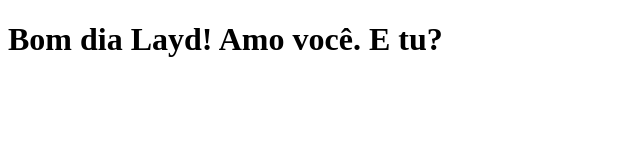
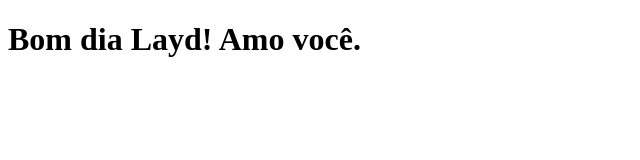
Before and after one commit to dbastosdev/clone-tabnews, a Next.js app: page / in a window 1280 px wide. Shown: the top 160 px of the page, without its empty margins (0-640 px from the left). Built offline with nearby package versions, Linux system fonts and the light colour scheme.

Commit message:
revisa frase

```diff
--- a/pages/index.js
+++ b/pages/index.js
@@ -1,5 +1,5 @@
 function Home(){
-    return <h1>Bom dia Layd! Amo você. E tu?</h1>
+    return <h1>Bom dia Layd! Amo você.</h1>
 }
 
 export default Home;
```
